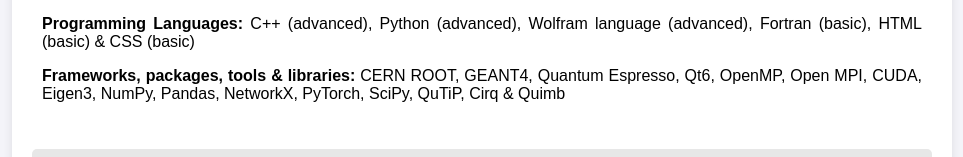
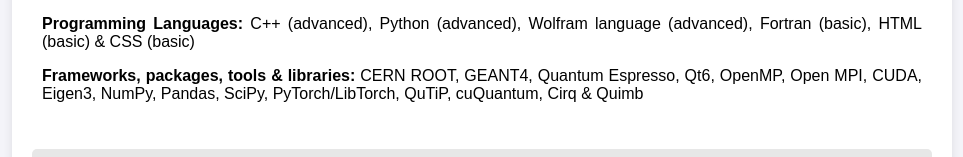
Before and after one commit to YauheniTalochkaN/MyWebSite, a plain HTML site: page index.html in a window 1280 px wide. Shown: the part 1170-1327 px from the top of the page, without its empty margins (158-1121 px from the left). Drawn offline with Linux system fonts and the light colour scheme.

Commit message:
new skills

```diff
--- a/index.html
+++ b/index.html
@@ -68,7 +68,7 @@
         <div class="section-content">
             <p><strong>Languages:</strong> Russian (native), Belarusian (native), English (C1)</p>
             <p><strong>Programming Languages:</strong> C++ (advanced), Python (advanced), Wolfram language (advanced), Fortran (basic), HTML (basic) & CSS (basic)</p>
-            <p><strong>Frameworks, packages, tools & libraries:</strong> CERN ROOT, GEANT4, Quantum Espresso, Qt6, OpenMP, Open MPI, CUDA, Eigen3, NumPy, Pandas, NetworkX, PyTorch, SciPy, QuTiP, Cirq & Quimb</p>
+            <p><strong>Frameworks, packages, tools & libraries:</strong> CERN ROOT, GEANT4, Quantum Espresso, Qt6, OpenMP, Open MPI, CUDA, Eigen3, NumPy, Pandas, SciPy, PyTorch/LibTorch, QuTiP, cuQuantum, Cirq & Quimb</p>
         </div>
         </div>
     </div>
```
